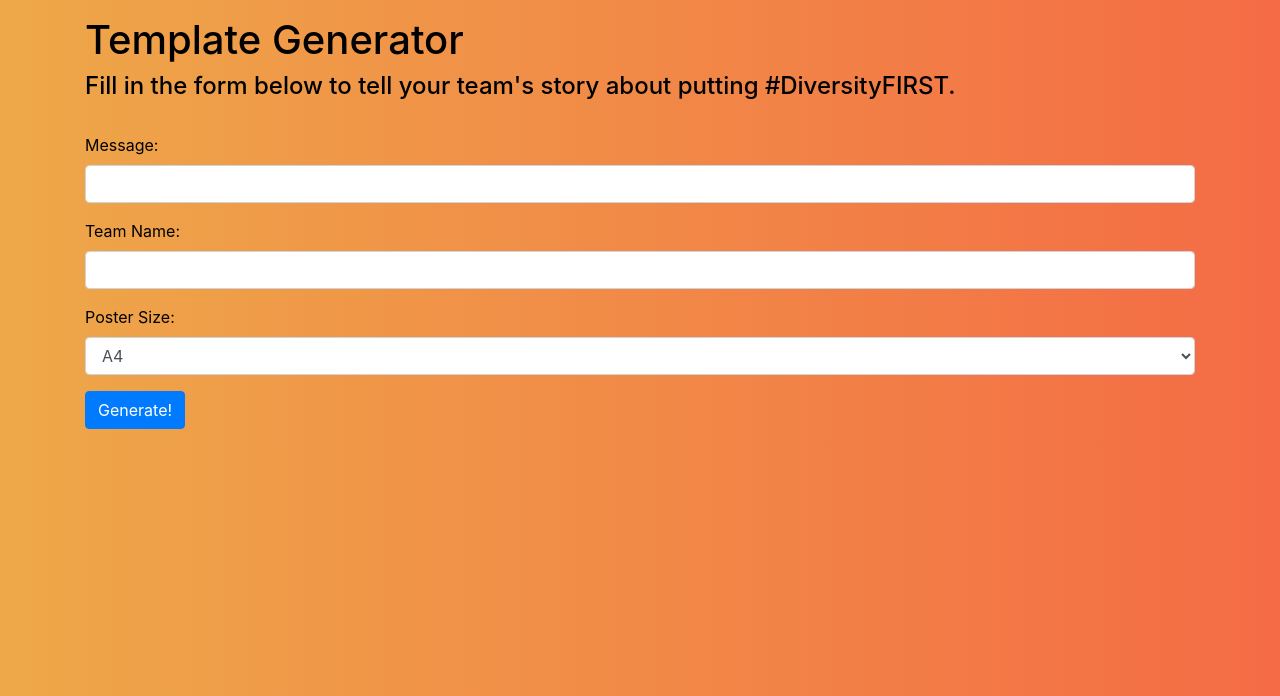
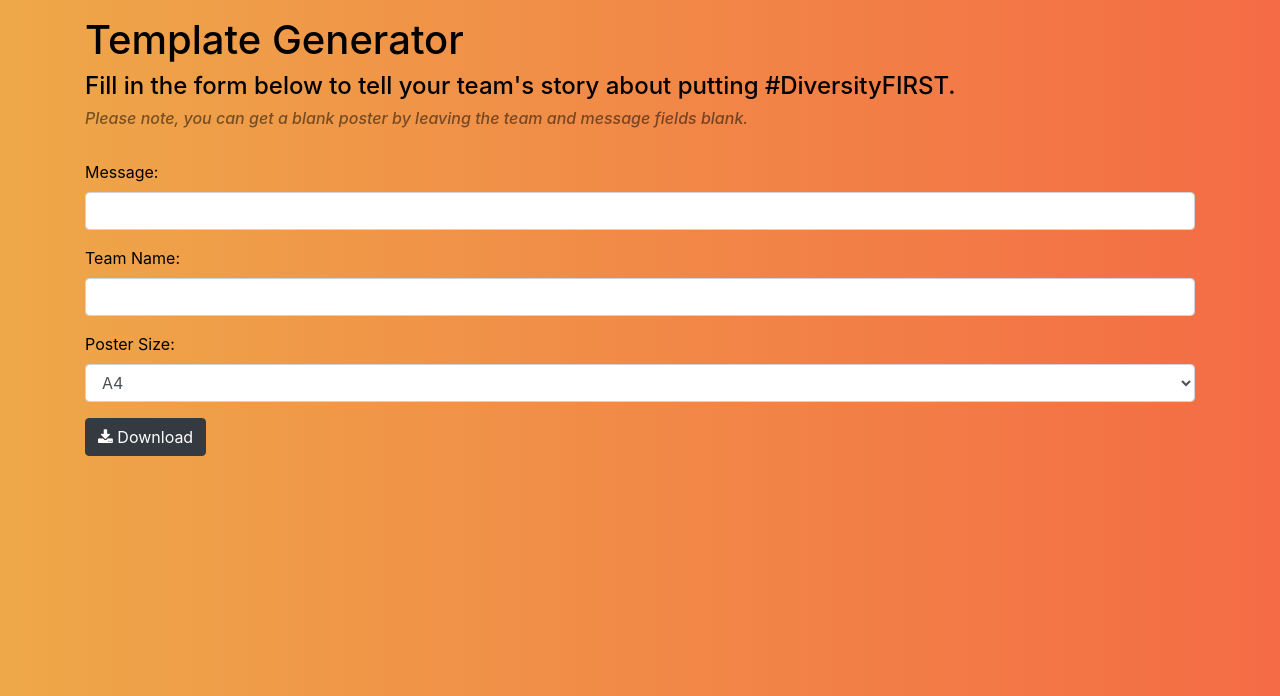
Before and after one commit to TeamBEASTFTC/DiversityFIRST, a Django app: page /template-creator/ in a window 1280 px wide. Shown: the part 56-752 px from the top of the page. Run offline with Django 3.2, Linux system fonts and the light colour scheme; some libraries are stand-ins or nearby versions.

Commit message:
Proper download button

```diff
--- a/home/templates/home/template-creator.html
+++ b/home/templates/home/template-creator.html
@@ -2,18 +2,26 @@
 
 {% block head %}
 <title>DiversityFIRST - template creator</title>
+<link rel="stylesheet" href="https://cdnjs.cloudflare.com/ajax/libs/font-awesome/4.7.0/css/font-awesome.min.css">
+
+
+</script>
+
 {% endblock %}
 
 {% block body %}
+
 <br>
 <div class="container">
 <h1>Template Generator</h1>
 <h4>Fill in the form below to tell your team's story about putting #DiversityFIRST.</h4>
+<h6 style="opacity: 0.5;"><i>Please note, you can get a blank poster by leaving the team and message fields blank.</i></h6>
 <br>
 <div class ="form-group">
 <form role="form" method="post">
     {% csrf_token %}
         {% include 'bf_form.html' with form=form %}
- <button type="submit" class="btn btn-primary">Generate!</button></form></div>
+<button type='submit' class="btn btn-dark"><i class="fa fa-download"></i> Download</button>
+</form></div>
 </div>
 {% endblock %}
--- a/home/templates/pdf/poster.html
+++ b/home/templates/pdf/poster.html
@@ -3,6 +3,7 @@
      <head>
          <title>#Diversity FIRST Poster</title>
 <link href="//fonts.googleapis.com/css?family=Merienda" rel="stylesheet">
+
 
      </head>
      <body>
```
